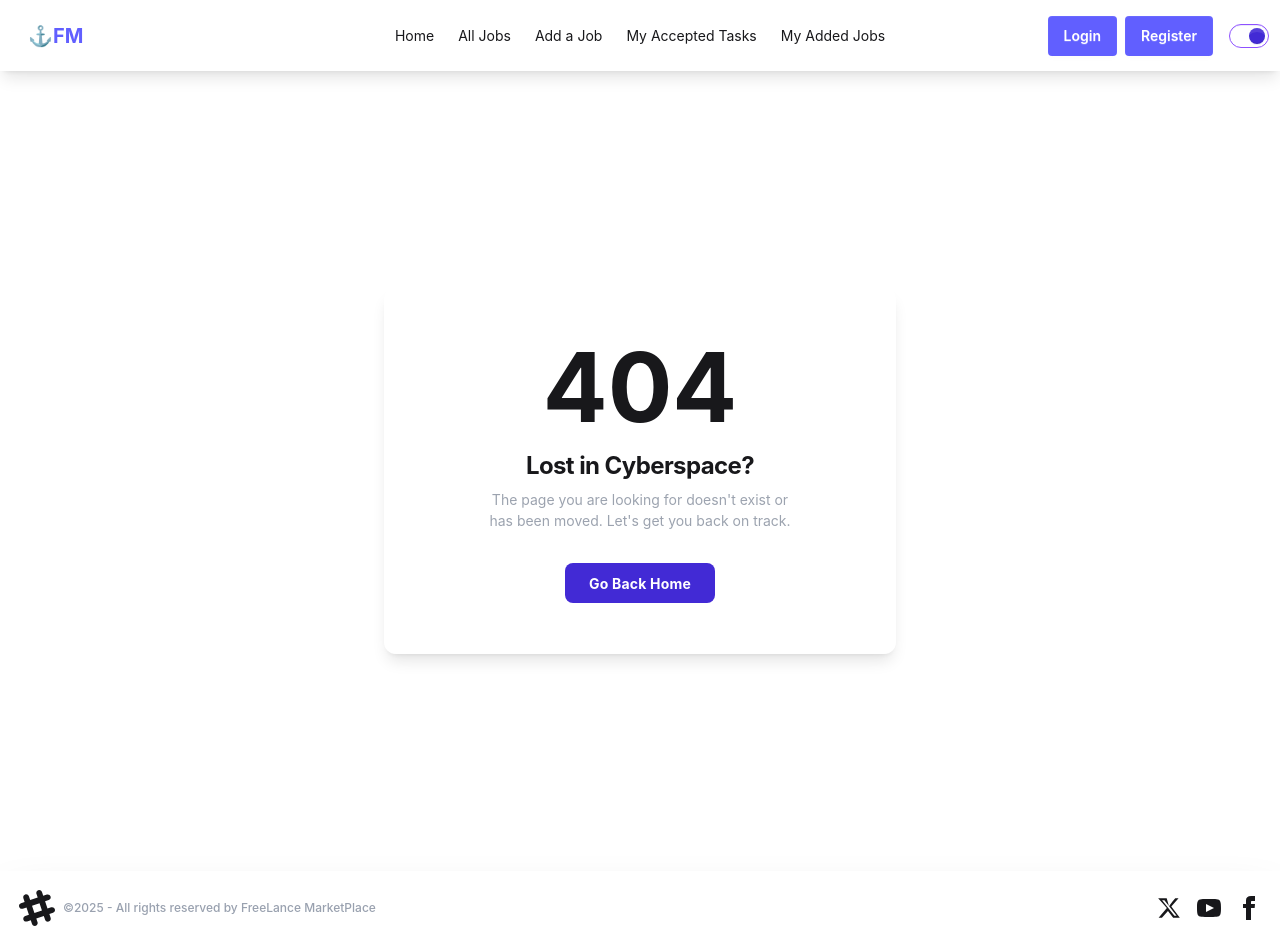
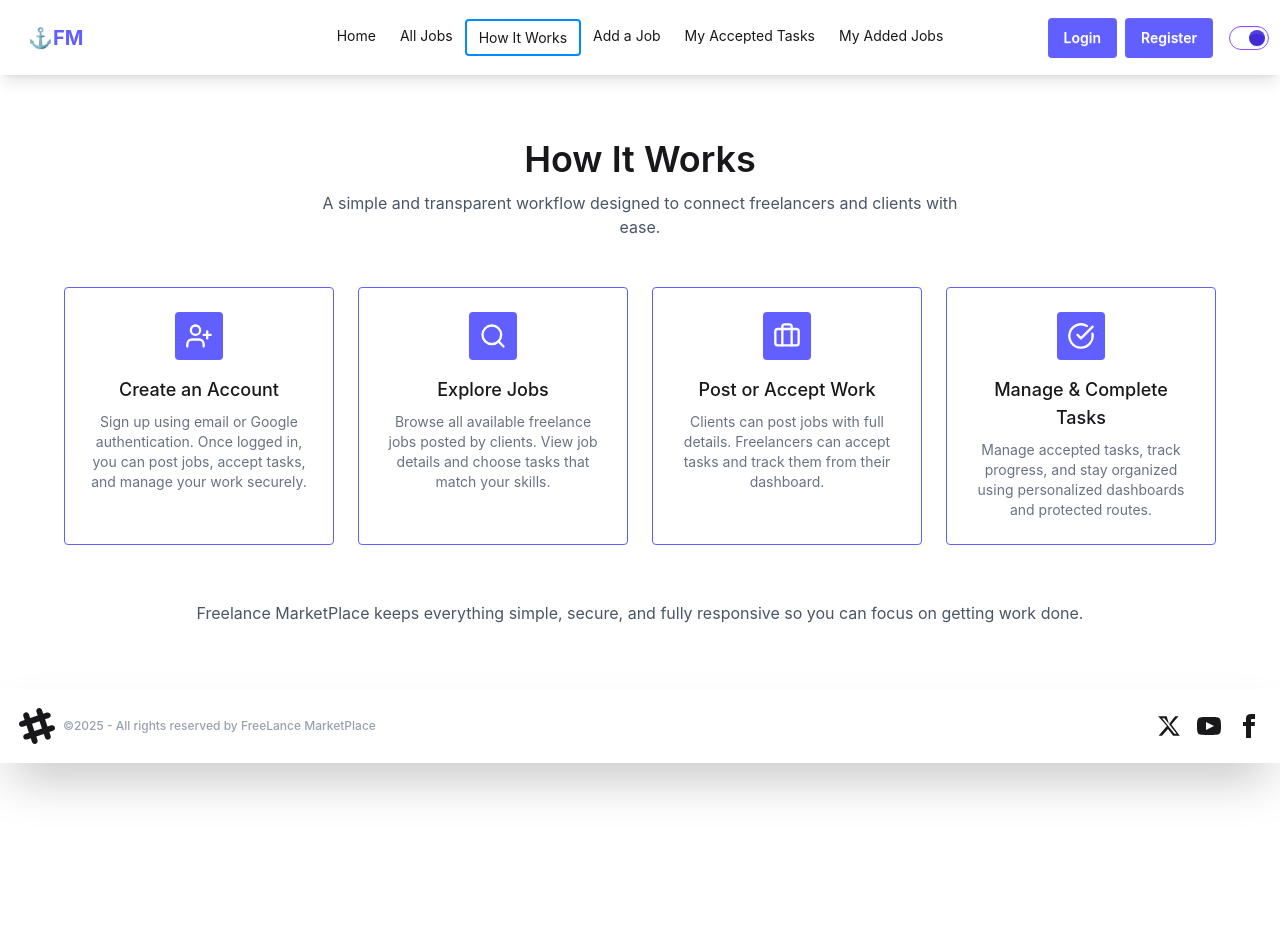
Before and after one commit to Turzo02/FreeLance-MarketPlace-FrontEnd, a React (Vite) app: page /how-it-works in a window 1280 px wide. After the commit the page ends 800 px from the top, so only its background shows below. Built offline with nearby package versions, Linux system fonts and the light colour scheme; no server answers.

Commit message:
Added a Public Route

```diff
--- a/src/Components/JobCard.jsx
+++ b/src/Components/JobCard.jsx
@@ -8,7 +8,7 @@ const JobCard = ({ LatestJobsData }) => {
     }
     return (
 
-        <div className="grid grid-cols-1 md:grid-cols-2 lg:grid-cols-3 gap-4 lg:gap-8 p-4">
+        <div className="grid grid-cols-1 md:grid-cols-2 lg:grid-cols-4 gap-4 p-4">
             {
                 LatestJobsData.map(job => (
                     <div onClick={handleNavigate}
--- a/src/Components/Navbar.jsx
+++ b/src/Components/Navbar.jsx
@@ -45,6 +45,10 @@ const Navbar = () => {
         <NavLink to="/allJobs"> All Jobs </NavLink>
       </li>
       <li>
+        <NavLink to="/how-it-works"> How It Works </NavLink>
+      </li>
+
+      <li>
         <NavLink to="/addAJob"> Add a Job </NavLink>
       </li>
       <li>
@@ -57,7 +61,6 @@ const Navbar = () => {
   );
 
   return (
-
     <div className="glassmorphic-card sticky top-0 z-50 shadow-lg ">
       <div className="navbar section">
         <div className="navbar-start">
@@ -92,7 +95,7 @@ const Navbar = () => {
                   <img
                     src={user.photoURL}
                     alt="Profile"
-                className="w-8 h-8 object-cover rounded-full"
+                    className="w-8 h-8 object-cover rounded-sm"
                   />
                   <span className="font-semibold">{user.displayName}</span>
                 </div>
@@ -100,7 +103,12 @@ const Navbar = () => {
             </ul>
           </div>
 
-      <a href="/" className="btn btn-ghost text-xl font-bold text-indigo-500">⚓FM</a>
+          <a
+            href="/"
+            className="btn btn-ghost text-xl font-bold text-indigo-500"
+          >
+            ⚓FM
+          </a>
         </div>
 
         {/* Center links for large screens */}
@@ -119,23 +127,30 @@ const Navbar = () => {
               <img
                 src={user.photoURL}
                 alt="Profile"
-            className="w-8 h-8 object-cover rounded-full"
+                className="w-8 h-8 object-cover rounded-sm"
               />
             </div>
           )}
 
           {/* Login / Logout buttons always visible */}
           {user ? (
-        <button onClick={handleSignOut} className="btn bg-indigo-500 text-white border-none">
+            <button
+              onClick={handleSignOut}
+              className="btn bg-indigo-500 text-white border-none"
+            >
               Logout
             </button>
           ) : (
             <>
               <Link to="/login">
-            <button className="btn  bg-indigo-500 text-white  border-none">Login</button>
+                <button className="btn  bg-indigo-500 text-white  border-none">
+                  Login
+                </button>
               </Link>
               <Link to="/register">
-            <button className="btn bg-indigo-500 text-white border-none ">Register</button>
+                <button className="btn bg-indigo-500 text-white border-none ">
+                  Register
+                </button>
               </Link>
             </>
           )}
@@ -150,9 +165,6 @@ const Navbar = () => {
         </div>
       </div>
     </div>
-
-
-
   );
 };
 
--- a/src/Pages/AddAJob/AddAJob.jsx
+++ b/src/Pages/AddAJob/AddAJob.jsx
@@ -179,7 +179,7 @@ const AddAJob = () => {
           {/* Submit Button */}
           <div className="text-center pt-3">
             <button
-              className="px-10 py-4 bg-indigo-600 text-white font-bold text-lg rounded-full shadow-xl
+              className="px-10 py-4 bg-indigo-600 text-white font-bold text-lg rounded-sm shadow-xl
                          hover:bg-indigo-700 transition duration-300 ease-in-out transform hover:scale-[1.02]
                          focus:outline-none focus:ring-4 focus:ring-indigo-300 focus:ring-opacity-75 w-full sm:w-auto cursor-pointer"
             >
--- a/src/Pages/AllJobs/AllJobs.jsx
+++ b/src/Pages/AllJobs/AllJobs.jsx
@@ -3,6 +3,8 @@ import { Link } from "react-router";
 import SplitText from "../../Components/ReactBits/SplitText";
 import LoadingSpinner from "../../Components/LoadingSpinner/LoadingSpinner";
 import axios from "axios";
+import { UserCheck } from "lucide-react";
+
 const AllJobs = () => {
   const [jobs, setJobs] = useState([]);
   const [sortOrder, setSortOrder] = useState("descending");
@@ -63,7 +65,7 @@ const AllJobs = () => {
         loading? (
           <LoadingSpinner></LoadingSpinner>
         ):(
-  <div className="grid grid-cols-1 md:grid-cols-2 lg:grid-cols-3 gap-12">
+  <div className="grid grid-cols-1 md:grid-cols-2 lg:grid-cols-4 gap-4">
         {sortedJobs.map((job) => (
 
           <div
@@ -82,14 +84,14 @@ const AllJobs = () => {
               </div>
               <h3 className="text-xl font-bold = mb-2">{job.title}</h3>
               <p className="text-gray-400 mb-4 line-clamp-2">{job.summary}</p>
-              <div className="flex justify-between items-center text-sm ">
-                <span>Posted by: {job.postedBy}</span>
+              <div className="flex justify-between items-center text-sm">
+                <span className="flex justify-center items-center gap-2"><UserCheck /> {job.postedBy}</span>
                 <span>{new Date(job.postedAt).toLocaleDateString()}</span>
               </div>
               <Link to={`/jobs/${job._id}`}>
 
                 <button
-                  className="mt-8 px-10 py-4 bg-indigo-500 text-white font-bold text-lg rounded-full shadow-xl
+                  className="mt-8 px-10 py-4 bg-indigo-500 text-white font-bold text-lg rounded-sm shadow-xl
                          hover:bg-indigo-700 transition duration-300 ease-in-out transform hover:scale-[1.02]
                          focus:outline-none focus:ring-4 focus:ring-indigo-300 focus:ring-opacity-75 w-full cursor-pointer"
                 >
--- a/src/Pages/Home/Banner.jsx
+++ b/src/Pages/Home/Banner.jsx
@@ -37,7 +37,7 @@ const Banner = () => {
             {/* Call to Action Button */}
             <Link to="/alljobs">
               <button
-                className="mt-8 px-10 py-4 bg-indigo-600 text-white font-bold text-lg rounded-full shadow-xl
+                className="mt-8 px-10 py-4 bg-indigo-600 text-white font-bold text-lg rounded-sm shadow-xl
                          hover:bg-indigo-700 transition duration-300 ease-in-out transform hover:scale-[1.02]
                          focus:outline-none focus:ring-4 focus:ring-indigo-300 focus:ring-opacity-75 w-full sm:w-auto cursor-pointer"
               >
--- a/src/Pages/Home/TopCategories.jsx
+++ b/src/Pages/Home/TopCategories.jsx
@@ -53,7 +53,7 @@ const TopCategories = () => {
                 }}
               >
                 <motion.div
-                  className="w-16 h-16 bg-indigo-50/70 text-indigo-600 rounded-full flex items-center justify-center mb-6 text-4xl"
+                  className="w-16 h-16 bg-indigo-50/70 text-indigo-600 rounded-sm flex items-center justify-center mb-6 text-4xl"
                   initial={{ scale: 0 }}
                   whileInView={{ scale: 1 }}
                   transition={{
--- a/src/Pages/Home/WhyChooseUs.jsx
+++ b/src/Pages/Home/WhyChooseUs.jsx
@@ -18,7 +18,8 @@ const WhyChooseUs = () => {
             </div>
             <div className="md:w-1/2 text-center md:text-left order-2 md:order-1 glassmorphic-card p-8 rounded-2xl shadow-lg">
               <h1 className="text-2xl sm:text-3xl lg:text-4xl font-extrabold leading-tight  tracking-tight text-indigo-500">
-               Why Choose Our Platform? </h1>
+                Why Choose Our Platform?{" "}
+              </h1>
               <p className="mt-6 text-lg sm:text-xl text-gray-400 max-w-xl mx-auto md:mx-0 text-center md:text-justify">
                 We connect innovative businesses with top-tier freelance talent
                 across the globe. Our platform is built on trust, quality, and
@@ -31,7 +32,7 @@ const WhyChooseUs = () => {
 
               {/* Call to Action Button */}
               <button
-                className="mt-8 px-10 py-4 bg-indigo-500 text-white font-bold text-lg rounded-full shadow-xl
+                className="mt-8 px-10 py-4 bg-indigo-500 text-white font-bold text-lg rounded-sm shadow-xl
                          hover:bg-indigo-700 transition duration-300 ease-in-out transform hover:scale-[1.02]
                          focus:outline-none focus:ring-4 focus:ring-indigo-300 focus:ring-opacity-75 w-full sm:w-auto cursor-pointer"
               >
--- /dev/null
+++ b/src/Pages/HowITWorks/HowITWorks.jsx
@@ -0,0 +1,77 @@
+import { UserPlus, Search, Briefcase, CheckCircle } from "lucide-react";
+
+const steps = [
+  {
+    icon: <UserPlus size={28} />,
+    title: "Create an Account",
+    description:
+      "Sign up using email or Google authentication. Once logged in, you can post jobs, accept tasks, and manage your work securely.",
+  },
+  {
+    icon: <Search size={28} />,
+    title: "Explore Jobs",
+    description:
+      "Browse all available freelance jobs posted by clients. View job details and choose tasks that match your skills.",
+  },
+  {
+    icon: <Briefcase size={28} />,
+    title: "Post or Accept Work",
+    description:
+      "Clients can post jobs with full details. Freelancers can accept tasks and track them from their dashboard.",
+  },
+  {
+    icon: <CheckCircle size={28} />,
+    title: "Manage & Complete Tasks",
+    description:
+      "Manage accepted tasks, track progress, and stay organized using personalized dashboards and protected routes.",
+  },
+];
+
+const HowITWorks = () => {
+  return (
+    <section className="px-4 py-12 md:py-16">
+      <div className="max-w-6xl mx-auto">
+        {/* Header */}
+        <div className="text-center mb-12">
+          <h1 className="text-3xl md:text-4xl font-semibold ">
+            How It Works
+          </h1>
+          <p className="mt-3 text-gray-600 max-w-2xl mx-auto">
+            A simple and transparent workflow designed to connect freelancers
+            and clients with ease.
+          </p>
+        </div>
+
+        {/* Steps */}
+        <div className="grid gap-6 sm:grid-cols-2 lg:grid-cols-4">
+          {steps.map((step, index) => (
+            <div
+              key={index}
+              className="bg-[rgba(255,255,255,0.05)] border border-indigo-500 rounded-sm p-6 text-center hover:shadow-md transition"
+            >
+              <div className="w-12 h-12 mx-auto flex items-center justify-center bg-indigo-500 text-white rounded-sm mb-4">
+                {step.icon}
+              </div>
+              <h3 className="text-lg font-medium  mb-2">
+                {step.title}
+              </h3>
+              <p className="text-sm text-gray-500">
+                {step.description}
+              </p>
+            </div>
+          ))}
+        </div>
+
+        {/* Footer note */}
+        <div className="mt-14 text-center">
+          <p className="text-gray-600">
+            Freelance MarketPlace keeps everything simple, secure, and fully
+            responsive so you can focus on getting work done.
+          </p>
+        </div>
+      </div>
+    </section>
+  );
+};
+
+export default HowITWorks;
--- a/src/Pages/JobDetails/JobDetails.jsx
+++ b/src/Pages/JobDetails/JobDetails.jsx
@@ -9,7 +9,7 @@ const JobDetails = () => {
   const { user } = use(AuthContext);
   const postedJobUserMail = data?.userEmail;
   const loggedInUserMail = user?.email;
-  const navigate = useNavigate()
+  const navigate = useNavigate();
   //if loggedInuserMail === acceptedUserMail => disable button you already accepted the job
 
   const handleAcceptedJob = () => {
@@ -31,13 +31,12 @@ const handleAcceptedJob = () => {
         });
       })
       .then(() => {
-      navigate('/acceptedTasks');
+        navigate("/acceptedTasks");
       })
       .catch((error) => {
         console.error("Error updating job status:", error);
       });
   };
-
 
   return (
     <div className="min-h-screen">
@@ -59,7 +58,7 @@ const handleAcceptedJob = () => {
           <div className="p-6 sm:p-10 glassmorphic-card">
             <div className="flex flex-col sm:flex-row sm:items-center sm:justify-between gap-3">
               <h1 className="text-2xl sm:text-3xl font-bold">{data.title}</h1>
-              <span className="py-2 px-4 glassmorphic-card  text-sm font-semibold rounded-full">
+              <span className="py-2 px-4 glassmorphic-card  text-sm font-semibold rounded-sm">
                 {data.category}
               </span>
             </div>
--- a/src/Pages/UpdateJob/UpdateJob.jsx
+++ b/src/Pages/UpdateJob/UpdateJob.jsx
@@ -187,7 +187,7 @@ const UpdateJob = () => {
           <div className="text-center pt-3">
             <button
               type="submit"
-              className="px-10 py-4 bg-indigo-600 text-white font-bold text-lg rounded-full shadow-xl
+              className="px-10 py-4 bg-indigo-600 text-white font-bold text-lg rounded-sm shadow-xl
                    hover:bg-indigo-700 transition duration-300 ease-in-out transform hover:scale-[1.02]
                    focus:outline-none focus:ring-4 focus:ring-indigo-300 focus:ring-opacity-75 w-full sm:w-auto cursor-pointer"
             >
--- a/src/main.jsx
+++ b/src/main.jsx
@@ -18,6 +18,7 @@ import MyAddedJobs from "./Pages/MyAddedJobs/MyAddedJobs.jsx";
 import UpdateJob from "./Pages/UpdateJob/UpdateJob.jsx";
 import PrivateRoute from "./Routes/PrivateRoute.jsx";
 import LoadingSpinner from "./Components/LoadingSpinner/LoadingSpinner.jsx";
+import HowITWorks from "./Pages/HowITWorks/HowITWorks";
 
 const router = createBrowserRouter([
   {
@@ -38,9 +39,15 @@ const router = createBrowserRouter([
     },
     {
       path:"/allJobs",
-      element:<PrivateRoute>
+      element:
         <AllJobs></AllJobs>
-      </PrivateRoute>
+
+    },
+    {
+      path:"/how-it-works",
+      element:
+        <HowITWorks></HowITWorks>
+
     },
     {
       path:"/addAJob",
```
Lines whose indentation alone changed are shown as unchanged.
